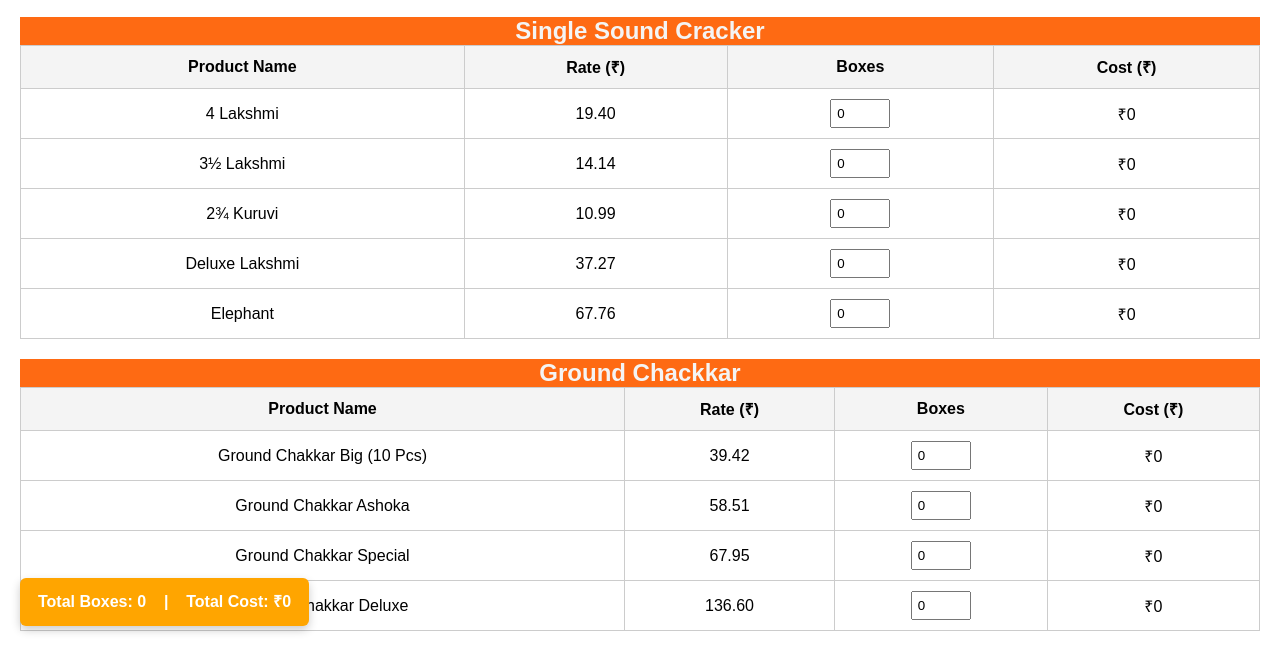
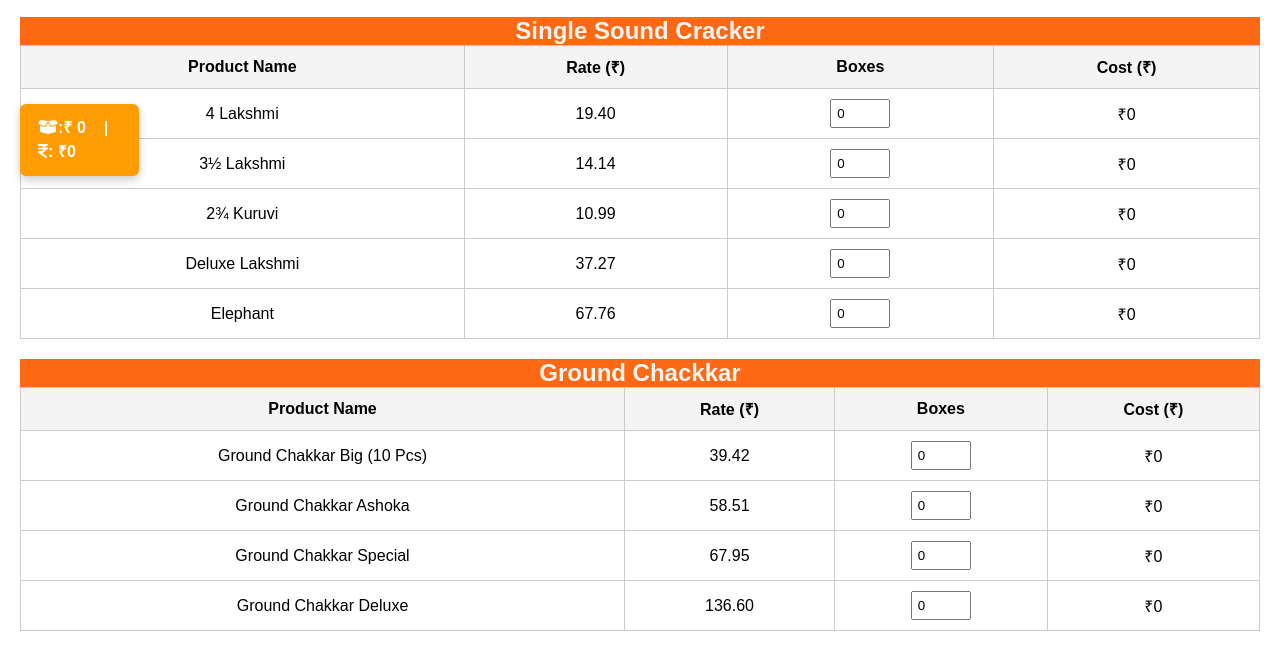
Before and after one commit to surendranp/koushik-products, a plain HTML site: page buy-crackers-online.html in a window 1280 px wide. Shown: the part 104-752 px from the top of the page. Drawn offline with Linux system fonts and the light colour scheme.

Commit message:
total icons update

```diff
--- a/index.html
+++ b/buy-crackers-online.html
@@ -5,6 +5,8 @@
   <meta name="viewport" content="width=device-width, initial-scale=1" />
   <title>Cracker Box Order Form</title>
   <link rel="stylesheet" href="style.css">
+  <link rel="stylesheet" href="https://cdnjs.cloudflare.com/ajax/libs/font-awesome/6.7.2/css/all.min.css" integrity="sha512-Evv84Mr4kqVGRNSgIGL/F/aIDqQb7xQ2vcrdIwxfjThSH8CSR7PBEakCr51Ck+w+/U6swU2Im1vVX0SVk9ABhg==" crossorigin="anonymous" referrerpolicy="no-referrer" />
+
   <style>
 
     * {
@@ -123,9 +125,9 @@
     } */
     .totals {
   position: fixed;
-  bottom: 50px;
+  bottom: 500px;
   left: 20px;
-  background-color: orange;
+  background-color: rgb(255, 157, 0);
   color: white;
   padding: 12px 18px;
   font-weight: bold;
@@ -206,8 +208,8 @@ h2{
   <!-- MAIN CONTENT -->
   <h1>Place your order</h1>
   <div class="totals">
-    Total Boxes: <span id="totalBoxes">0</span> &nbsp;&nbsp; | &nbsp;&nbsp;
-    Total Cost: ₹<span id="totalCost">0</span>
+    <i class="fa-solid fa-box-open"></i>:₹ <span id="totalBoxes">0</span> &nbsp;&nbsp; | &nbsp;&nbsp;</br>
+    <i class="fa-solid fa-indian-rupee-sign"></i>: ₹<span id="totalCost">0</span>
   </div>
 
   <form id="crackerForm" onsubmit="event.preventDefault(); sendToWhatsApp();">
@@ -605,7 +607,7 @@ h2{
     }
 
     const encodedMessage = encodeURIComponent(orderSummary);
-    const whatsappNumber = "916369471949"; // Replace with your actual number (with country code, no +)
+    const whatsappNumber = "918248832733 "; // Replace with your actual number (with country code, no +)
     const whatsappURL = `https://wa.me/${whatsappNumber}?text=${encodedMessage}`;
 
     window.open(whatsappURL, "_blank");
```
